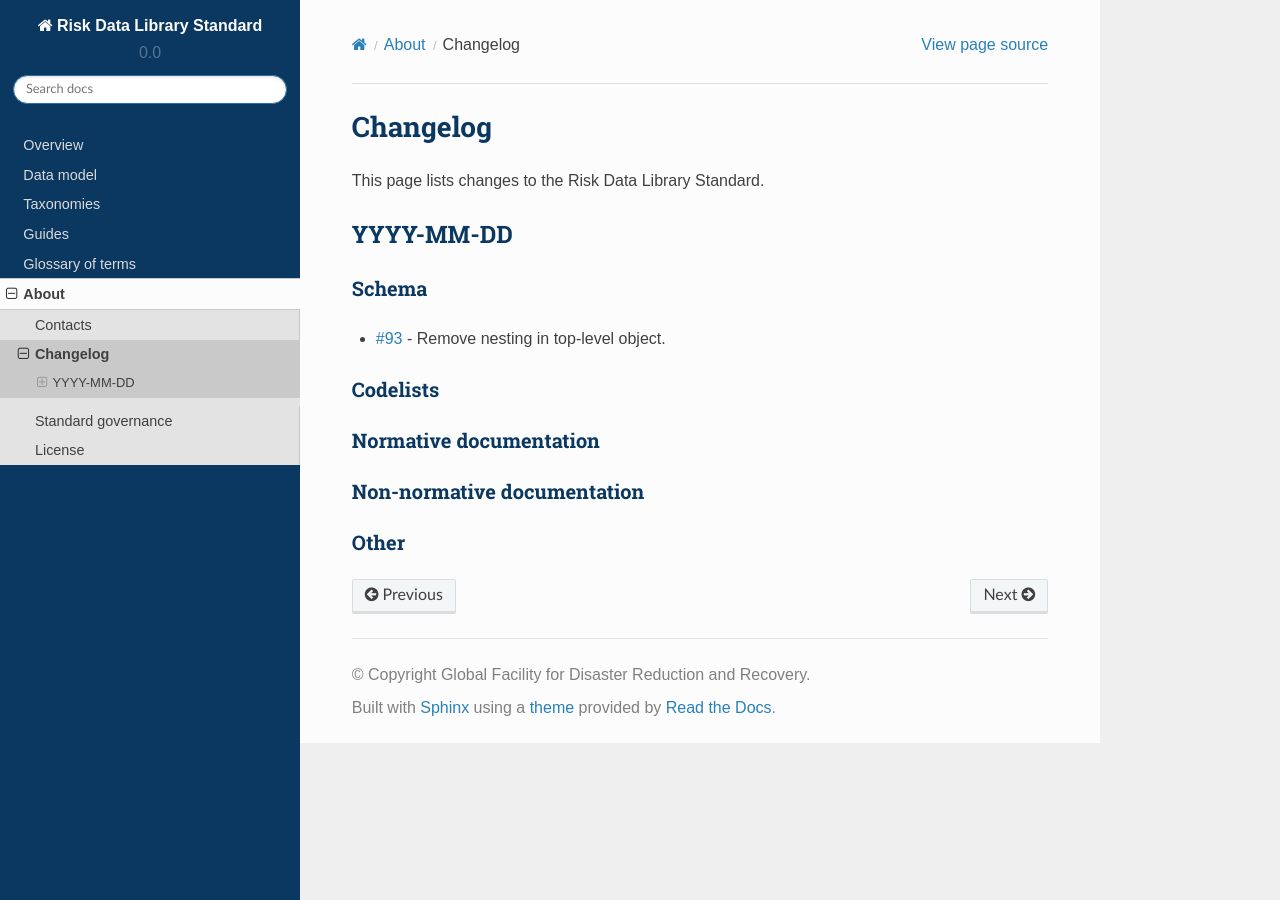
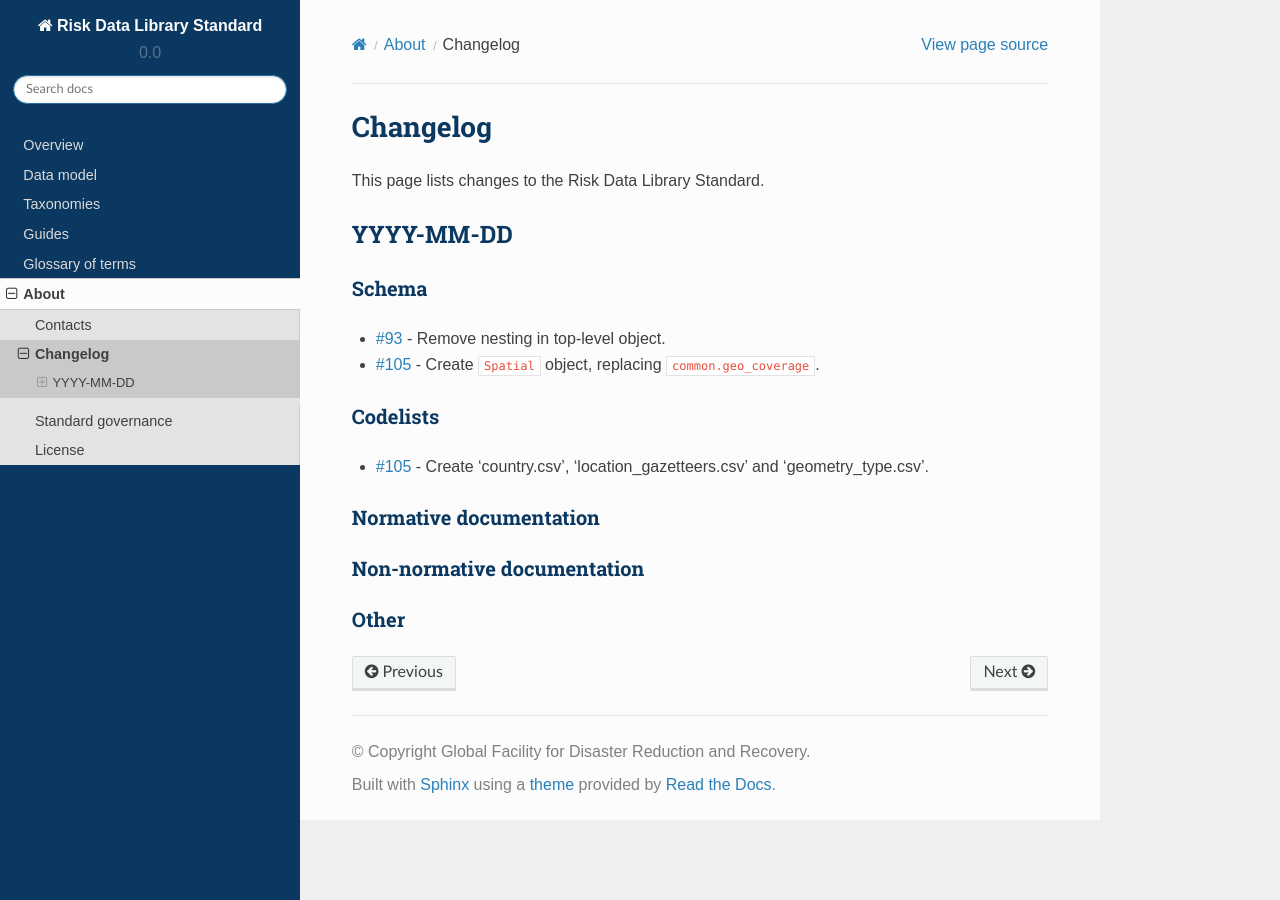
Before and after one commit to GFDRR/rdl-standard, a Sphinx documentation site: the page built from docs/about/changelog.md, in a window 1280 px wide. Built offline with Sphinx 7.4.7 and the Read the Docs theme 2.0.0, drawn with Linux system fonts in a browser that asks for light colours.

Commit message:
changelog.md: update to changelog

```diff
--- a/docs/about/changelog.md
+++ b/docs/about/changelog.md
@@ -7,8 +7,11 @@ This page lists changes to the Risk Data Library Standard.
 ### Schema
 
 - [#93](https://github.com/GFDRR/rdl-standard/pull/93) - Remove nesting in top-level object.
+- [#105](https://github.com/GFDRR/rdl-standard/pull/105) - Create `Spatial` object, replacing `common.geo_coverage`.
 
 ### Codelists
+
+- [#105](https://github.com/GFDRR/rdl-standard/pull/105) - Create 'country.csv', 'location_gazetteers.csv' and 'geometry_type.csv'.
 
 ### Normative documentation
 
```
